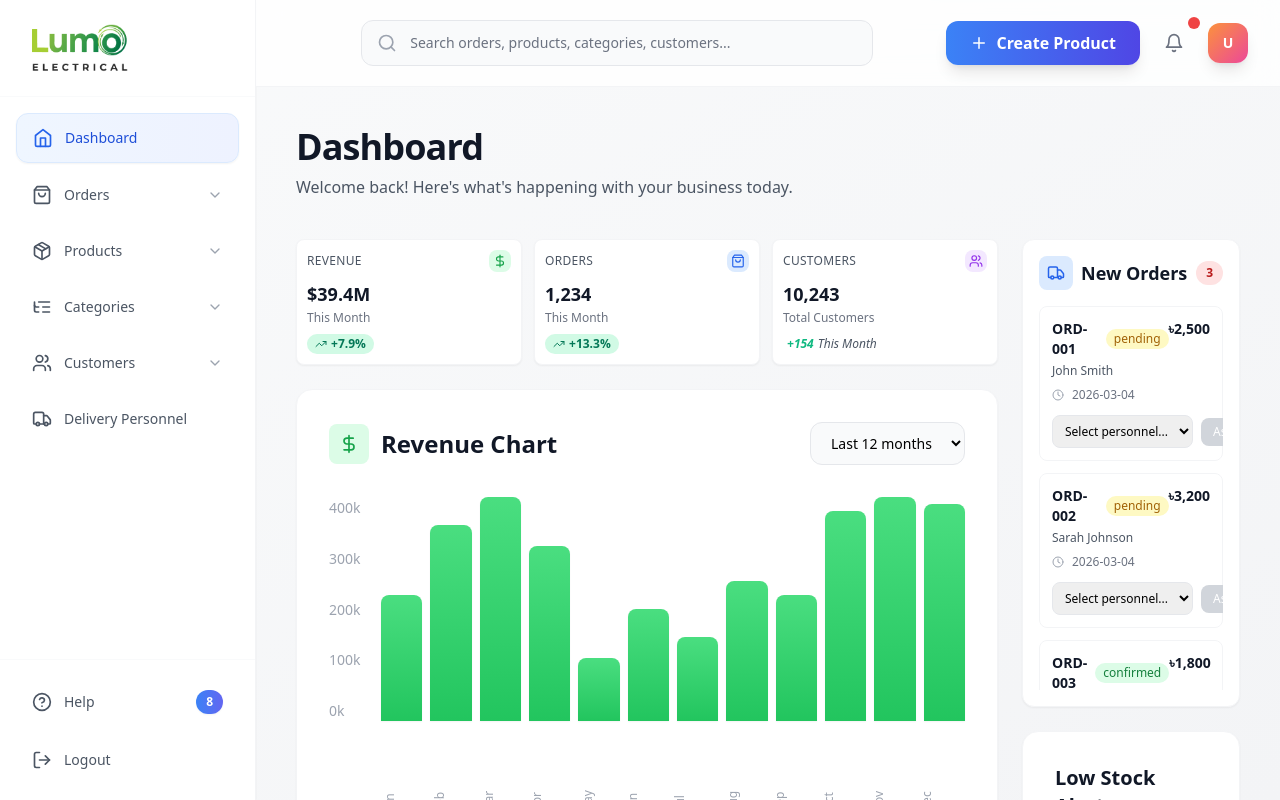
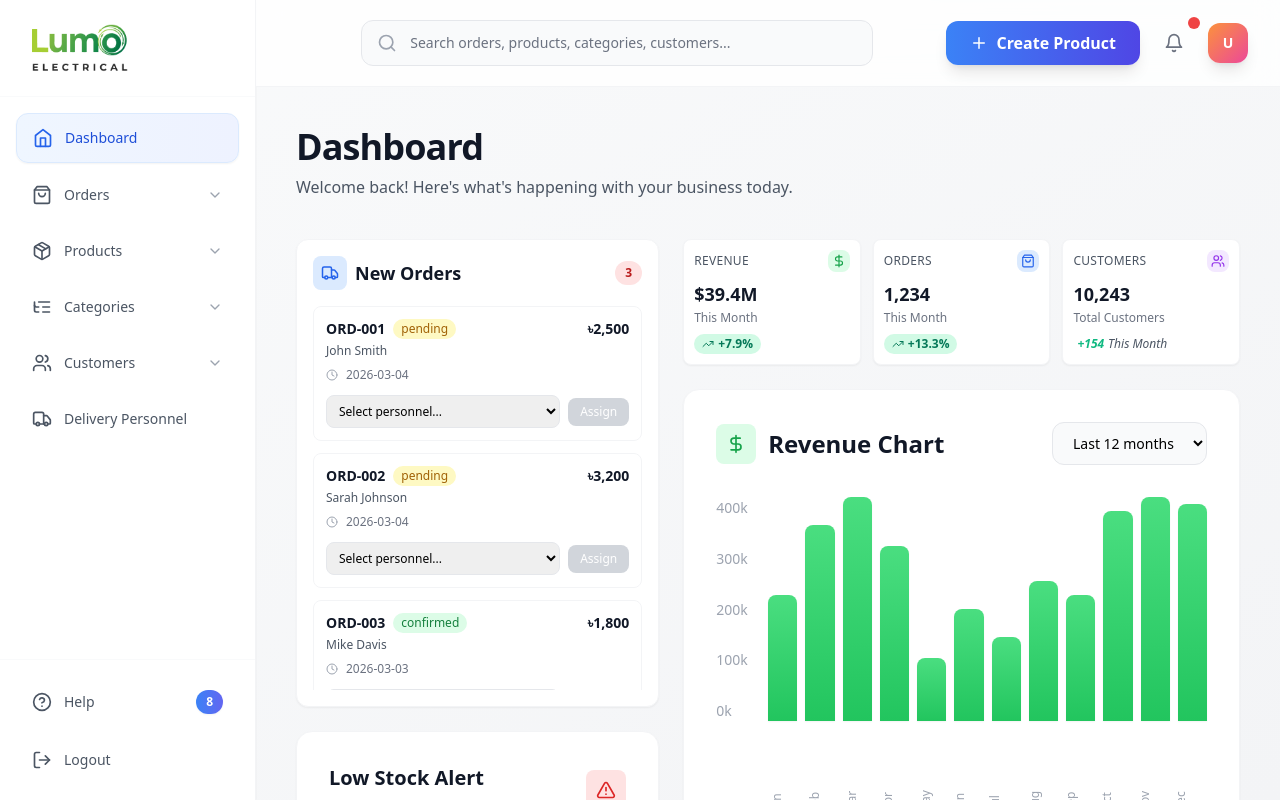
Before and after one commit to rafiulislam18/js-react--lumo-electrical-admin--aps, a React (Vite) app: page / in a window 1280 px wide. Built offline with nearby package versions, Linux system fonts and the light colour scheme.

Commit message:
ui: improve ui & components positionings

```diff
--- a/src/pages/Dashboard.tsx
+++ b/src/pages/Dashboard.tsx
@@ -19,19 +19,29 @@ const Dashboard: React.FC = () => {
         <p className="text-sm sm:text-base text-gray-600 font-medium">Welcome back! Here's what's happening with your business today.</p>
       </div>
 
-      <div className="grid grid-cols-1 xl:grid-cols-4 gap-4 lg:gap-6">
+      <div className="grid grid-cols-1 md:grid-cols-5 gap-4 md:gap-6">
         {/* Left content area */}
-        <div className="xl:col-span-3 space-y-4 lg:space-y-6 order-1 xl:order-1">
+        <div className="md:col-span-2 space-y-4 md:space-y-6 order-1">
+          {/* New Orders Section */}
+          <NewOrders />
+
+          {/* Low Stock Alert */}
+          <LowStockAlert />
+
+          {/* Popular Products */}
+          <PopularProducts />
+
+          {/* Comments */}
+          <Comments />
+        </div>
+
+        {/* Right content area - Charts */}
+        <div className="md:col-span-3 space-y-4 md:space-y-6 order-2 md:order-2">
           {/* Stats Grid */}
-          <div className="grid grid-cols-1 sm:grid-cols-3 gap-3">
+          <div className="grid grid-cols-1 sm:grid-cols-3 md:grid-cols-3 gap-3">
             <RevenueStats />
             <OrderStats />
             <CustomerStats />
-          </div>
-
-          {/* New Orders Section */}
-          <div className="xl:hidden">
-            <NewOrders />
           </div>
 
           {/* Revenue Chart */}
@@ -46,16 +56,6 @@ const Dashboard: React.FC = () => {
           {/* Customer Order Breakdown */}
           <CustomerOrderChart />
         </div>
-
-        {/* Right sidebar */}
-        <div className="space-y-4 lg:space-y-6 order-2 xl:order-2">
-          <div className="hidden xl:block">
-            <NewOrders />
-          </div>
-          <LowStockAlert />
-          <PopularProducts />
-          <Comments />
-        </div>
       </div>
     </>
   );
```
